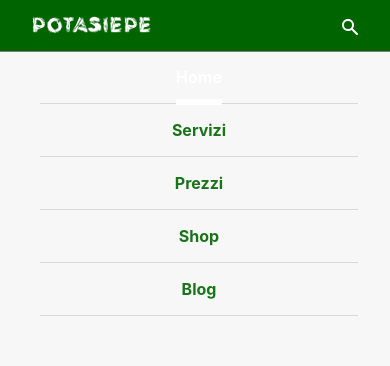
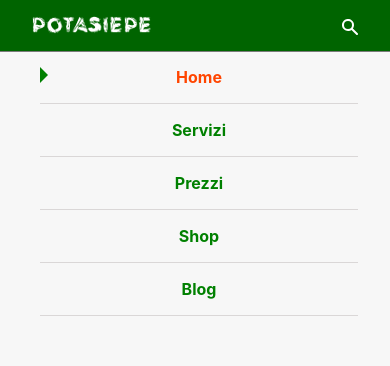
Before and after one commit to enricocaputo/potasiepe, a Jekyll site: the page built from pages/index.html, in a window 390 px wide. Shown: the top 366 px of the page. Built offline with Jekyll 4.4.1, drawn with Linux system fonts in a browser that asks for light colours.

Commit message:
Update _navigation.scss
@mediaquery max-width 700px added: .active::before

```diff
--- a/_sass/_navigation.scss
+++ b/_sass/_navigation.scss
@@ -97,13 +97,28 @@ nav {
       }
 
       ul li a {
-        color: #006400e6;
+        color: Green;
         padding: 0.75em 0 0.75em 0;
         &:hover {
         text-decoration: underline;
-        color: darkgreen;
+        color: LimeGreen;
         border: none;
         }
       }
+
+    a.active {
+      color: OrangeRed;
+      border: none;
+    }
+    .active::before {
+      content: "";
+      border-color: transparent transparent transparent green;
+      border-style: solid;
+      border-width: 0.5em;
+      width: 0;
+      height: 0;
+      position: absolute;
+      left: 2.5em;
     }
   }
+}
```
